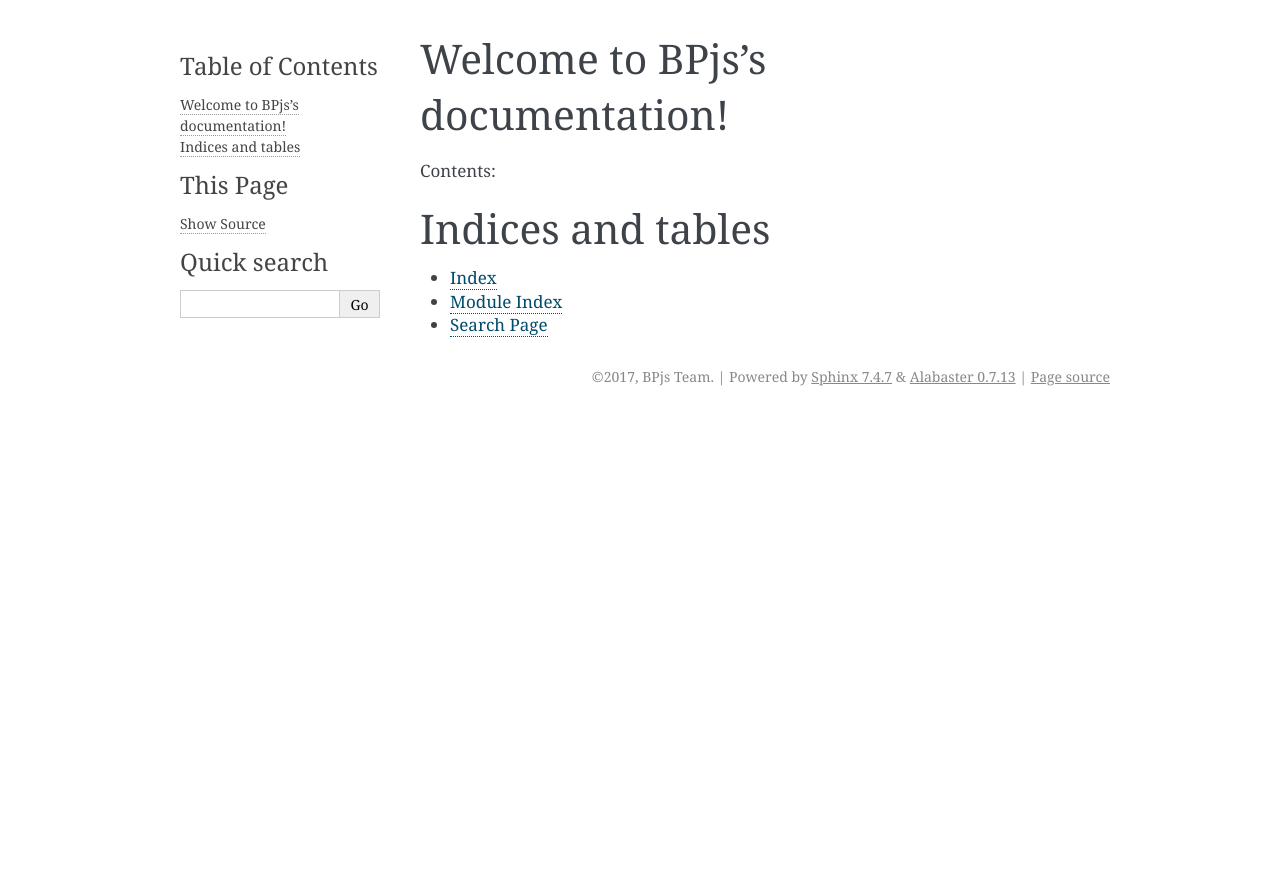
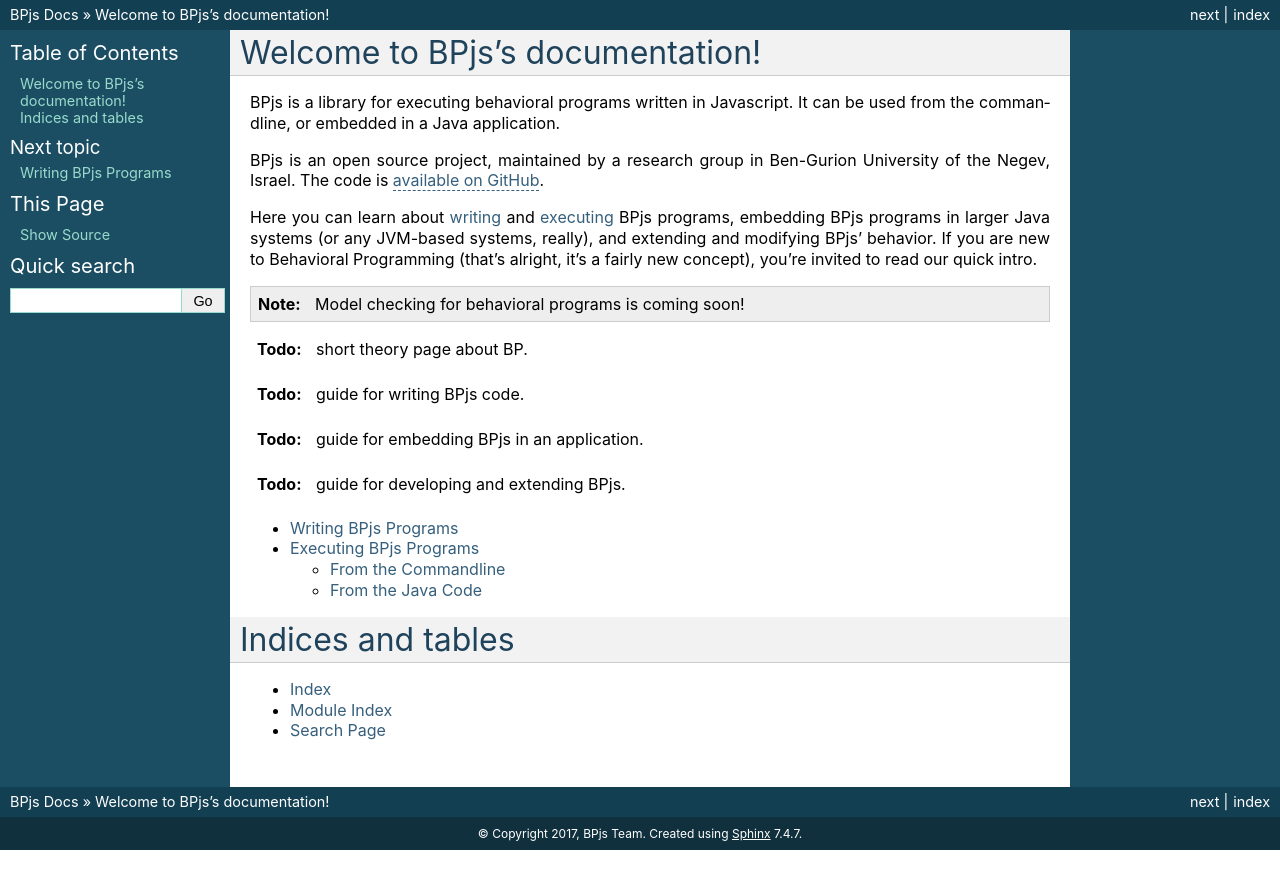
Before and after one commit to bThink-BGU/BPjs, a Sphinx documentation site: the page built from docs/source/index.rst, in a window 1280 px wide. Shown: the top 889 px of the page. Built offline with Sphinx 7.4.7, drawn with Linux system fonts in a browser that asks for light colours; formulas are drawn with MathJax 3.

Commit message:
started working on Sphinx docs

```diff
--- a/docs/p.txt
+++ /dev/null
@@ -1 +0,0 @@
-TBD
--- a/docs/source/conf.py
+++ b/docs/source/conf.py
@@ -111,12 +111,17 @@
 
 # The theme to use for HTML and HTML Help pages.  See the documentation for
 # a list of builtin themes.
-html_theme = 'alabaster'
+html_theme = 'classic' # others: see here: http://www.sphinx-doc.org/en/1.4.9/theming.html#builtin-themes
 
 # Theme options are theme-specific and customize the look and feel of a theme
 # further.  For a list of options available for each theme, see the
 # documentation.
-#html_theme_options = {}
+# Options here are for "classic"
+html_theme_options = {
+    "externalrefs": True,
+    "headfont": u'-apple-system, BlinkMacSystemFont,"Segoe UI","Roboto","Helvetica Neue", Arial, sans-serif',
+    "bodyfont": u'-apple-system, BlinkMacSystemFont,"Segoe UI","Roboto","Helvetica Neue", Arial, sans-serif'
+}
 
 # Add any paths that contain custom themes here, relative to this directory.
 #html_theme_path = []
@@ -126,7 +131,7 @@
 #html_title = None
 
 # A shorter title for the navigation bar.  Default is the same as html_title.
-#html_short_title = None
+html_short_title = "BPjs Docs"
 
 # The name of an image file (relative to this directory) to place at the top
 # of the sidebar.
--- /dev/null
+++ b/docs/source/execute-bpjs.rst
@@ -0,0 +1,13 @@
+Executing BPjs Programs
+=======================
+
+From the Commandline
+---------------------
+
+.. todo:: write this
+
+
+From the Java Code
+---------------------
+
+.. todo:: write this
--- a/docs/source/index.rst
+++ b/docs/source/index.rst
@@ -6,10 +6,34 @@
 Welcome to BPjs's documentation!
 ================================
 
-Contents:
+BPjs is a library for executing behavioral programs written in Javascript. It can
+be used from the commandline, or embedded in a Java application.
+
+BPjs is an open source project, maintained by a research group in Ben-Gurion
+University of the Negev, Israel. The code is `available on GitHub`_.
+
+.. _available on GitHub: https://github.com/bThink-BGU/BPjs
+
+Here you can learn about :doc:`writing <write-bpjs>` and :doc:`executing <execute-bpjs>` BPjs programs, embedding BPjs
+programs in larger Java systems (or any JVM-based systems, really), and extending
+and modifying BPjs' behavior. If you are new to Behavioral Programming (that's alright,
+it's a fairly new concept), you're invited to read our quick intro.
+
+.. note:: Model checking for behavioral programs is coming soon!
+
+.. todo:: short theory page about BP.
+
+.. todo:: guide for writing BPjs code.
+
+.. todo:: guide for embedding BPjs in an application.
+
+.. todo:: guide for developing and extending BPjs.
 
 .. toctree::
    :maxdepth: 2
+
+   write-bpjs
+   execute-bpjs
 
 
 
--- /dev/null
+++ b/docs/source/write-bpjs.rst
@@ -0,0 +1,4 @@
+Writing BPjs Programs
+======================
+
+.. todo:: complete this.
```
Also changed, not shown: .travis.yml.
